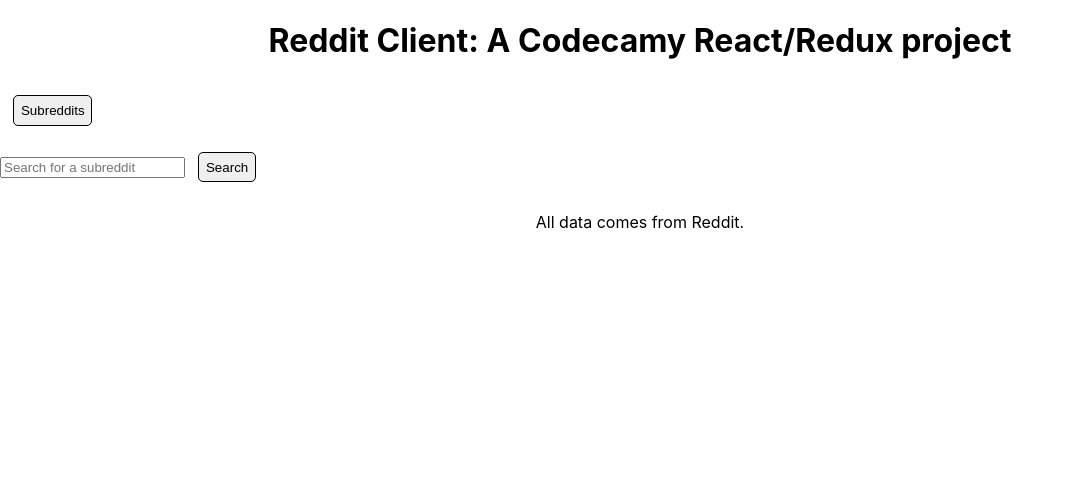
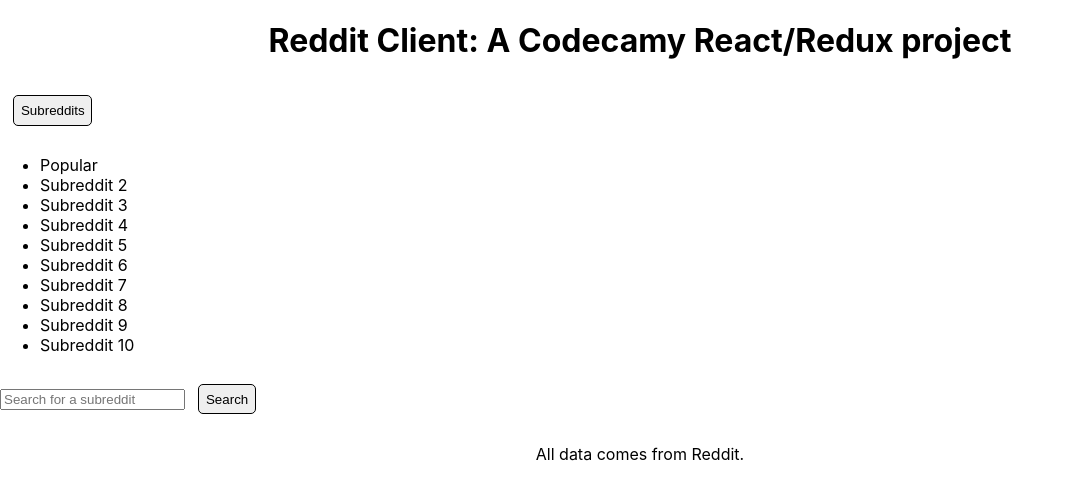
Before and after one commit to adrianpogorzelski/reddit-client, a React (Create React App) app: page / in a window 1280 px wide. Shown: the top 498 px of the page, without its empty margins (0-1074 px from the left). Built offline with nearby package versions, Linux system fonts and the light colour scheme.

Commit message:
Filters unit test ready

```diff
--- a/src/App.js
+++ b/src/App.js
@@ -2,21 +2,16 @@
 import './App.css';
 import Searchbar from "./components/searchbar/searchbar";
 import Filters from './components/filters/filters'
-import {setSubreddit} from "./features/search";
-
-setSubreddit()
 
 const App = (props) => {
     return (
-    <client-for-reddit id="client">
+    <client-for-reddit>
       <header>
         <h1>Reddit Client: A Codecamy React/Redux project</h1>
       </header>
+        <Filters />
+        <Searchbar />
       <main>
-          <nav>
-              <Filters />
-              <Searchbar />
-          </nav>
           <section id="redditContent">
 
           </section>
--- a/src/components/filters/filters.css
+++ b/src/components/filters/filters.css
@@ -1,7 +1,3 @@
 .hidden {
     display: none;
 }
-
-.visible {
-    display: initial;
-}
--- a/src/components/filters/filters.js
+++ b/src/components/filters/filters.js
@@ -1,23 +1,29 @@
 import React from "react";
 import './filters.css'
-// import {buttonClick} from "../../features/search";
-const mockList = ['Popular', 'Subreddit 2', 'Subreddit 3', 'Subreddit 4', 'Subreddit 5', 'Subreddit 6', 'Subreddit 7', 'Subreddit 8', 'Subreddit 9', 'Subreddit 10']
+import {store} from "../../store/store";
+
+export const clickOption = id => {
+    return {
+        type: 'subreddits/currentSubreddit',
+        payload: id
+    }
+}
 
 const Filters = () => {
-
     return (
         <nav>
-            <button>Subreddits</button>
-            <ul className='hidden'>
-                <li>Subreddit</li>
-                <li>Subreddit</li>
-                <li>Subreddit</li>
-                <li>Subreddit</li>
-                <li>Subreddit</li>
-                <li>Subreddit</li>
-                <li>Subreddit</li>
-                <li>Subreddit</li>
-                <li>Subreddit</li>
+            <button id='filtersButton'>Subreddits</button>
+            <ul>
+                <li id='popular' onClick={() => store.dispatch(clickOption('popular'))}>Popular</li>
+                <li>Subreddit 2</li>
+                <li>Subreddit 3</li>
+                <li>Subreddit 4</li>
+                <li>Subreddit 5</li>
+                <li>Subreddit 6</li>
+                <li>Subreddit 7</li>
+                <li>Subreddit 8</li>
+                <li>Subreddit 9</li>
+                <li>Subreddit 10</li>
             </ul>
         </nav>
     )
--- a/src/store/store.js
+++ b/src/store/store.js
@@ -1,7 +1,12 @@
 import {createStore} from 'redux';
 import {fetchRedditData} from "../features/fetch";
 
-const initialState = []
+const initialState = {
+    filtersVisibile: false,
+    filters: [],
+    contentLoading: true,
+    content: {}
+}
 
 const displayCategoryReducer = (state = initialState, action) => {
     switch(action.type) {
@@ -14,11 +19,11 @@
 
 export const store = createStore(displayCategoryReducer)
 
-store.subscribe(() => {
+/*store.subscribe(() => {
     let newState = store.getState()
     let renderState = document.getElementById('storeRender')
     const setContent = async () => {
         renderState.innerHTML = await fetchRedditData(newState)
     }
     setContent()
-})
+})*/
```
Also changed, not shown: 2 other files (tests, documents, lock files or other folders).
